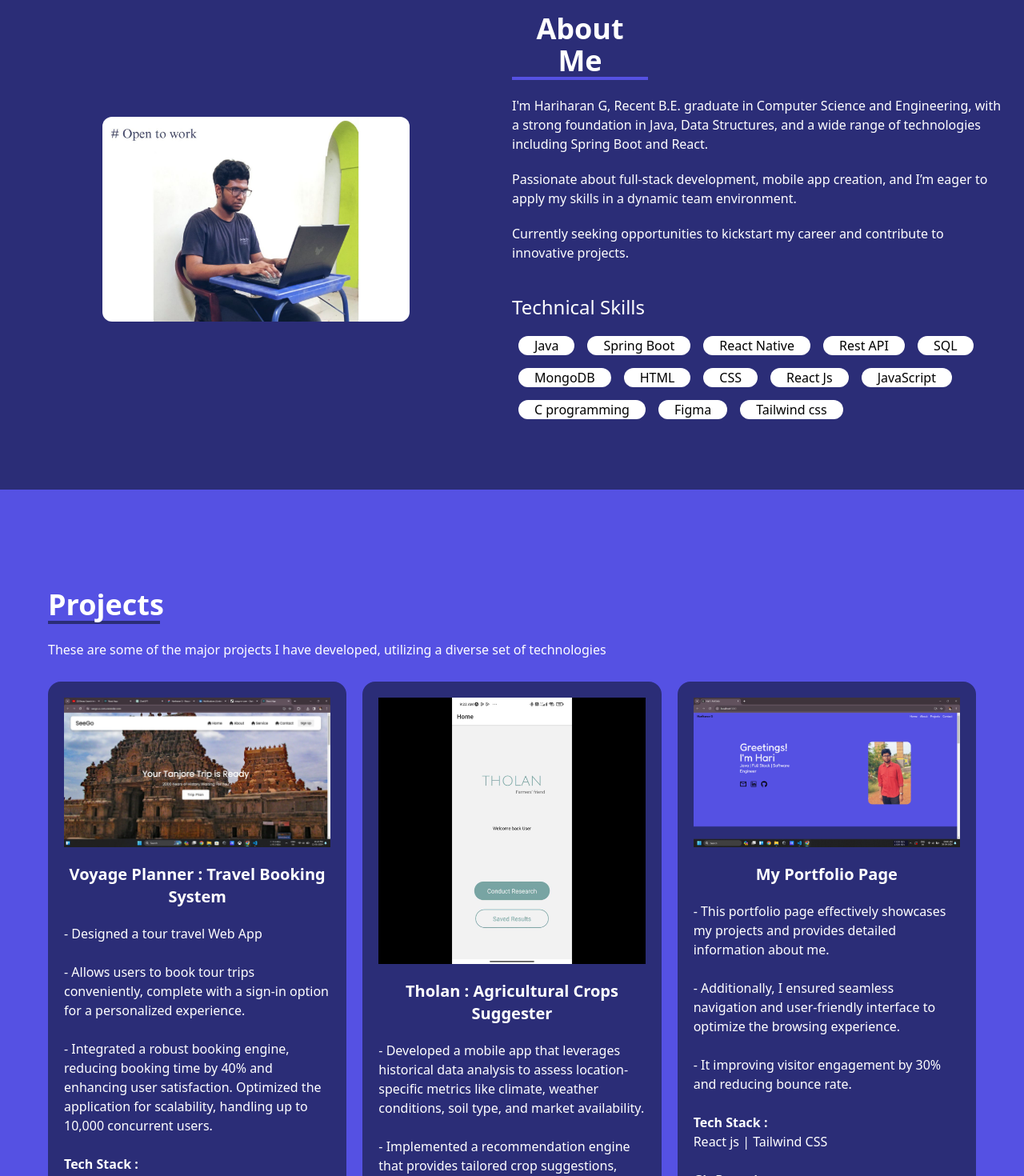
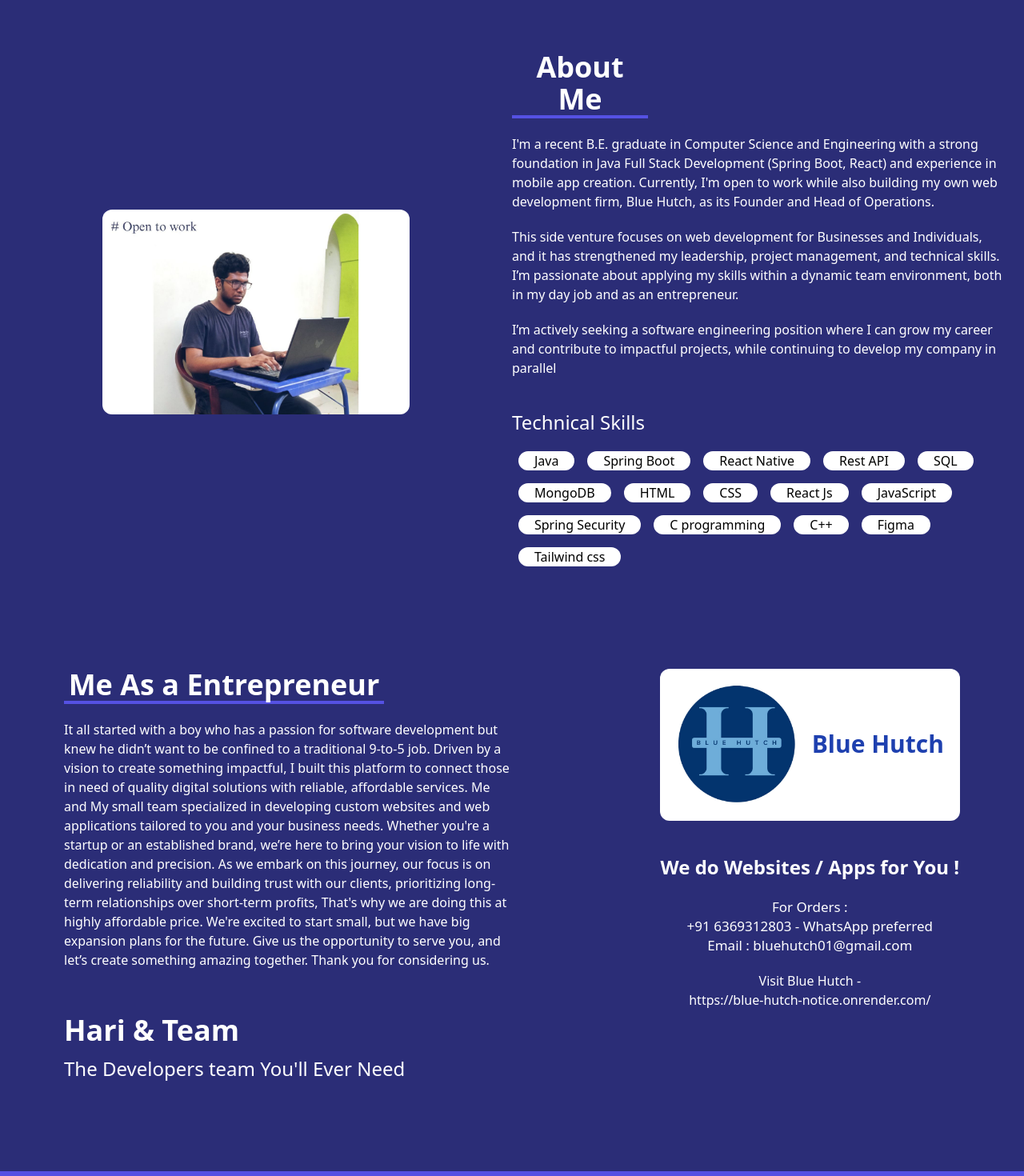
Before and after one commit to Hari-GS/myportfolio2, a React (Create React App) app: page / in a window 1280 px wide. Shown: the part 700-2170 px from the top of the page at 80% size. Built offline with nearby package versions, Linux system fonts and the light colour scheme.

Commit message:
Entrepreneur deatails added

```diff
--- a/src/App.js
+++ b/src/App.js
@@ -6,6 +6,7 @@ import Projects from './components/Projects';
 import Resume from './components/Resume';
 import Contact from './components/Contact';
 import Footer from './components/Footer';
+import AsEntrepreneur from './components/AsEntrepreneur'
 import 'ionicons';
 
 
@@ -15,6 +16,7 @@ function App() {
 	    <Header2/>
       <Hero/>
       <About/>
+      <AsEntrepreneur/>
       <Projects/>
       <Resume/>
       <Contact/>
--- a/src/components/About.js
+++ b/src/components/About.js
@@ -3,13 +3,13 @@ import AboutImg from '../assets/Secondary-pic.jpg'
 
 function About() {
     const config={
-        line1:"I'm Hariharan G, Recent B.E. graduate in Computer Science and Engineering, with a strong foundation in Java, Data Structures, and a wide range of technologies including Spring Boot and React.",
-        line2:'Passionate about full-stack development, mobile app creation, and I’m eager to apply my skills in a dynamic team environment.',
-        line3:'Currently seeking opportunities to kickstart my career and contribute to innovative projects.'
+        line1:"I'm a recent B.E. graduate in Computer Science and Engineering with a strong foundation in Java Full Stack Development (Spring Boot, React) and experience in mobile app creation. Currently, I'm open to work while also building my own web development firm, Blue Hutch, as its Founder and Head of Operations.",
+        line2:'This side venture focuses on web development for Businesses and Individuals, and it has strengthened my leadership, project management, and technical skills. I’m passionate about applying my skills within a dynamic team environment, both in my day job and as an entrepreneur.',
+        line3:'I’m actively seeking a software engineering position where I can grow my career and contribute to impactful projects, while continuing to develop my company in parallel'
     }
 
     return (
-        <section id='about' className='flex flex-col md:flex-row bg-secondary md:px-0 px-3 md:py-20 py-20 justify-center'>
+        <section id='about' className='flex flex-col md:flex-row bg-secondary md:px-0 px-3 md:pt-24 md:py-20 py-16 justify-center'>
             <div className='flex justify-center items-center w-full md:w-1/2'>
                 <img className='rounded-xl md:w-3/5 w-4/5' src={AboutImg}/>
             </div>
@@ -24,7 +24,7 @@ function About() {
                         {[
                             'Java', 'Spring Boot', 'React Native', 'Rest API',
                             'SQL', 'MongoDB', 'HTML', 'CSS', 'React Js',
-                            'JavaScript', 'C programming', 'Figma','Tailwind css'
+                            'JavaScript','Spring Security', 'C programming','C++', 'Figma','Tailwind css'
                         ].map(skill => (
                             <li key={skill} className='m-2 bg-white rounded-full px-5 text-black'>{skill}</li>
                         ))}
--- /dev/null
+++ b/src/components/AsEntrepreneur.js
@@ -0,0 +1,36 @@
+import React from 'react'
+import logo from '../assets/blue logo.png'
+
+function AsEntrepreneur() {
+    return (
+        <section id='asEntrepreneur' className='text-white flex flex-col md:flex-row bg-secondary md:px-20 px-3 md:pt-10 py-0 md:pb-28 pb-14 justify-between'>
+            <div className='md:w-1/2'>
+            <div >
+                <h1 className='md:text-4xl text-xl border-b-4 border-primary mb-5 md:w-[400px] w-[220px] font-bold md:text-center text-left'>Me As a Entrepreneur</h1>
+                <p>It all started with a boy who has a passion for software development but knew he didn’t want to be confined to a traditional 9-to-5 job. Driven by a vision to create something impactful,
+                I built this platform to connect those in need of quality digital solutions with reliable, affordable services. Me and My small team specialized in developing custom websites and web applications
+                tailored to you and your business needs. Whether you're a startup or an established brand, we’re here to bring your vision to life with dedication and precision. As we embark on this journey, our
+                focus is on delivering reliability and building trust with our clients, prioritizing long-term relationships over short-term profits, That's why we are doing this at highly affordable price. We're
+                excited to start small, but we have big expansion plans for the future. Give us the opportunity to serve you, and let’s create something amazing together. Thank you for considering us.</p>
+            </div>
+            <div>
+                <h1 className='md:text-4xl text-2xl pt-14 font-bold'>Hari & Team</h1>
+                <h5 className="text-white md:text-2xl text-l md:pt-3 pt-1">The Developers team You'll Ever Need</h5>
+            </div>
+            </div>
+            <div>
+                <div className='flex flex-row space-x-5 text-blue-800 bg-white p-5 md:mt-0 mt-6 rounded-xl'>
+                    <img src={logo} className='md:w-[150px] w-[130px]'/>
+                    <h1 className='text-3xl font-bold md:pt-14 pt-7'>Blue Hutch</h1>
+                </div>
+                <div className="flex-shrink-0 text-center md:pt-10 py-3 md:text-center">
+                    <p className="text-[24px] text-white font-bold">We do Websites / Apps for You !</p>
+                    <p className="md:text-[17px] text-base pt-5">For Orders : <br/>+91 6369312803 - WhatsApp preferred<br/>Email : bluehutch01@gmail.com</p>
+                    <p className='pt-5'>Visit Blue Hutch - </p><a target='_blank' className='hover:text-amber-200' href='https://blue-hutch-notice.onrender.com/'>https://blue-hutch-notice.onrender.com/</a>
+                </div>
+            </div>
+        </section>
+    )
+}
+
+export default AsEntrepreneur
--- a/src/components/Hero.js
+++ b/src/components/Hero.js
@@ -5,7 +5,7 @@ import { AiOutlineMail, AiOutlineLinkedin, AiOutlineGithub } from "react-icons/a
 function Hero() {
 
     const config={
-        subtitle:'Java | Full Stack | Software Engineer',
+        subtitle:'Founder | Head of Operations of Blue Hutch | Java | Full Stack | Engineer',
         social:{
             email:'mailto:hariharandev02@gmail.com',
             linkedin:'https://www.linkedin.com/in/dev-hariharan-g/',
```
Also changed, not shown: src/assets/blue logo.png (added).
